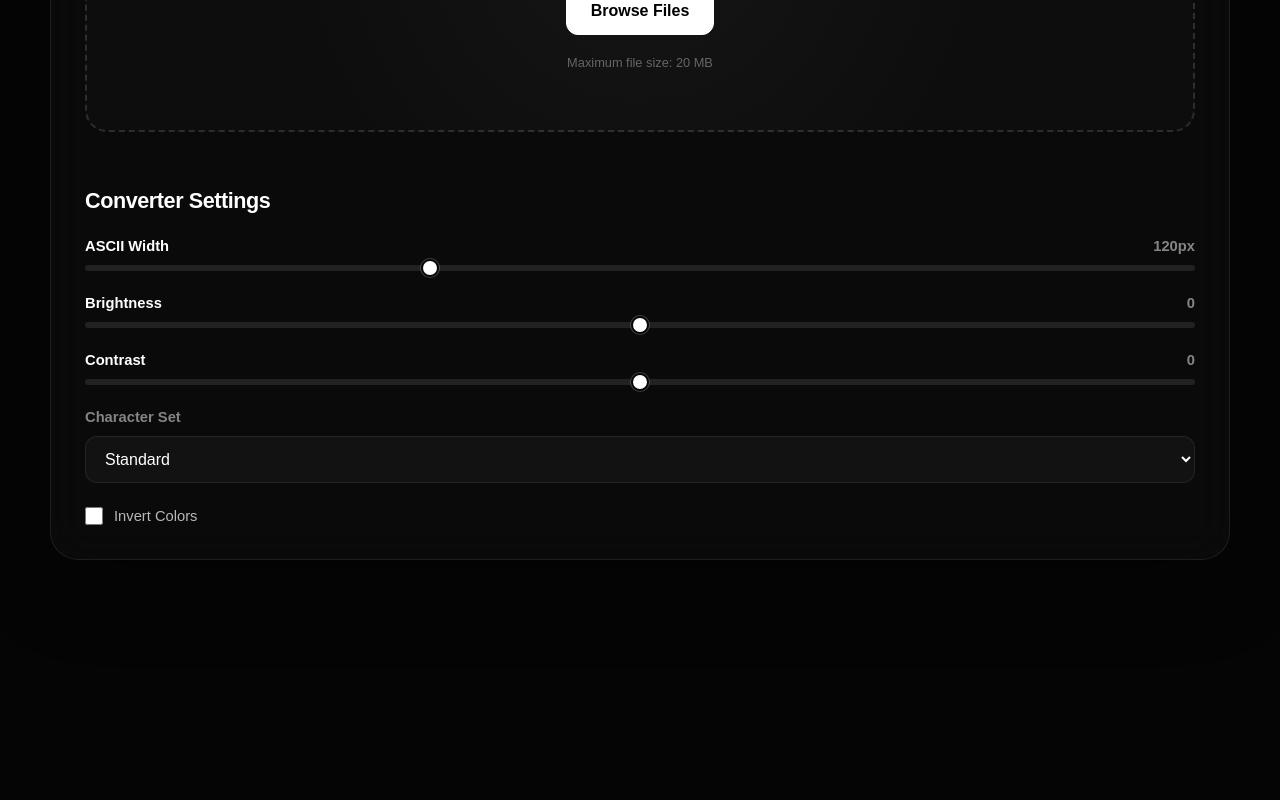
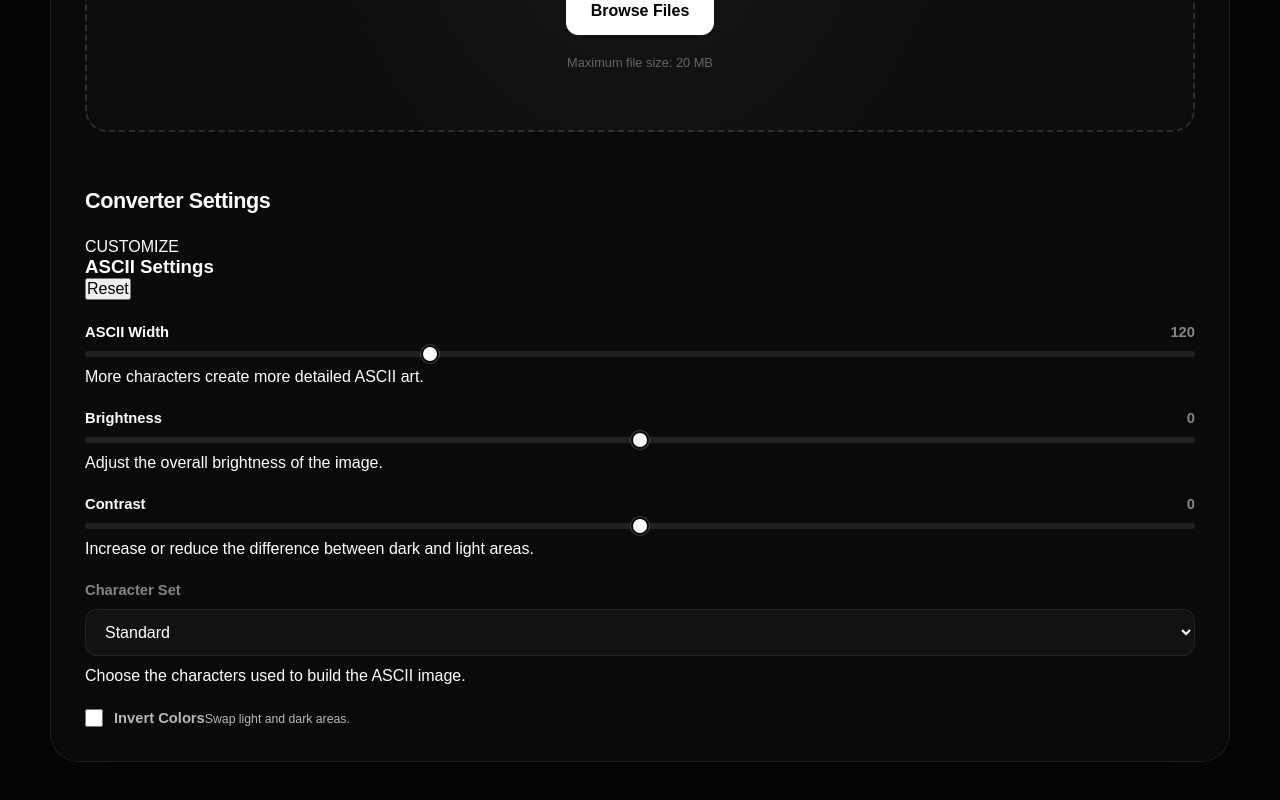
Before and after one commit to itzmitto/ascii-art-website, a Next.js app: page / in a window 1280 px wide. Shown: the part 1363-2163 px from the top of the page. Before the commit the page ends 2043 px from the top, so only its background shows below. Built offline with nearby package versions, Linux system fonts and the light colour scheme.

Commit message:
refactor(Controls): enhance UI elements and improve accessibility for better user interaction

```diff
--- a/src/components/Controls.tsx
+++ b/src/components/Controls.tsx
@@ -1,4 +1,5 @@
 "use client";
+
 import { AsciiOptions } from "@/hooks/useAscii";
 
 type ControlsProps = {
@@ -6,22 +7,48 @@ type ControlsProps = {
   setOptions: React.Dispatch<React.SetStateAction<AsciiOptions>>;
 };
 
+const DEFAULT_OPTIONS: AsciiOptions = {
+  width: 120,
+  brightness: 0,
+  contrast: 0,
+  invert: false,
+  characterSet: "standard",
+};
+
 export default function Controls({ options, setOptions }: ControlsProps) {
+  function update<K extends keyof AsciiOptions>(
+    key: K,
+    value: AsciiOptions[K],
+  ) {
+    setOptions((prev) => ({
+      ...prev,
+      [key]: value,
+    }));
+  }
 
-    function update<K extends keyof AsciiOptions>(key: K, value: AsciiOptions[K]) {
-        setOptions(prev => ({
-            ...prev,
-            [key]: value
-        }));
+  function resetControls() {
+    setOptions(DEFAULT_OPTIONS);
   }
 
   return (
     <div className="controls">
+      <div className="controls-heading">
+        <div>
+          <span className="controls-eyebrow">CUSTOMIZE</span>
+          <h3>ASCII Settings</h3>
+        </div>
+
+        <button type="button" className="reset-btn" onClick={resetControls}>
+          Reset
+        </button>
+      </div>
+
       <div className="control-group">
         <div className="control-header">
           <span>ASCII Width</span>
-                    <span>{options.width}px</span>
+          <span>{options.width}</span>
         </div>
+
         <input
           type="range"
           min="40"
@@ -29,13 +56,24 @@ export default function Controls({ options, setOptions }: ControlsProps) {
           step="10"
           value={options.width}
           onChange={(e) => update("width", Number(e.target.value))}
+          aria-label="ASCII width"
         />
+
+        <div className="control-hint">
+          More characters create more detailed ASCII art.
         </div>
+      </div>
+
       <div className="control-group">
         <div className="control-header">
           <span>Brightness</span>
-                    <span>{options.brightness}</span>
+          <span>
+            {options.brightness > 0
+              ? `+${options.brightness}`
+              : options.brightness}
+          </span>
         </div>
+
         <input
           type="range"
           min="-100"
@@ -43,13 +81,22 @@ export default function Controls({ options, setOptions }: ControlsProps) {
           step="1"
           value={options.brightness}
           onChange={(e) => update("brightness", Number(e.target.value))}
+          aria-label="Brightness"
         />
+
+        <div className="control-hint">
+          Adjust the overall brightness of the image.
         </div>
+      </div>
+
       <div className="control-group">
         <div className="control-header">
           <span>Contrast</span>
-                    <span>{options.contrast}</span>
+          <span>
+            {options.contrast > 0 ? `+${options.contrast}` : options.contrast}
+          </span>
         </div>
+
         <input
           type="range"
           min="-100"
@@ -57,34 +104,50 @@ export default function Controls({ options, setOptions }: ControlsProps) {
           step="1"
           value={options.contrast}
           onChange={(e) => update("contrast", Number(e.target.value))}
+          aria-label="Contrast"
         />
+
+        <div className="control-hint">
+          Increase or reduce the difference between dark and light areas.
         </div>
+      </div>
+
       <div className="control-group">
         <div className="control-header">
           <span>Character Set</span>
         </div>
+
         <select
           value={options.characterSet}
-                    onChange={(e) => update("characterSet", e.target.value as AsciiOptions["characterSet"])}
+          onChange={(e) =>
+            update(
+              "characterSet",
+              e.target.value as AsciiOptions["characterSet"],
+            )
+          }
+          aria-label="Character set"
         >
-                    <option value="standard">
-                        Standard
-                    </option>
-                    <option value="dense">
-                        Dense
-                    </option>
-                    <option value="blocks">
-                        Blocks
-                    </option>
+          <option value="standard">Standard</option>
+          <option value="dense">Dense</option>
+          <option value="blocks">Blocks</option>
         </select>
+
+        <div className="control-hint">
+          Choose the characters used to build the ASCII image.
         </div>
+      </div>
+
       <label className="checkbox">
         <input
           type="checkbox"
           checked={options.invert}
           onChange={(e) => update("invert", e.target.checked)}
         />
-                <span>Invert Colors</span>
+
+        <span>
+          <strong>Invert Colors</strong>
+          <small>Swap light and dark areas.</small>
+        </span>
       </label>
     </div>
   );
```
Lines whose indentation alone changed are shown as unchanged.
